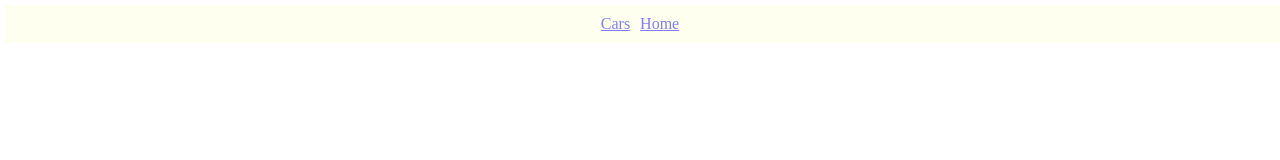
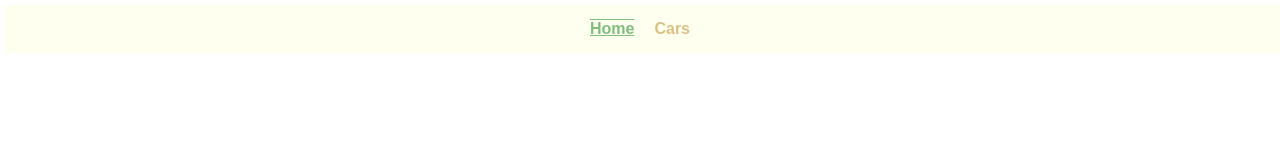
Before and after one commit to carltonj2000/tinaandcarlton2weddinginvite, a React (Create React App) app: page / in a window 1280 px wide. Shown: the top 160 px of the page. Built offline with nearby package versions, Linux system fonts and the light colour scheme.

Commit message:
add active link highlight

```diff
--- a/src/components/Header.js
+++ b/src/components/Header.js
@@ -22,9 +22,9 @@ const Container = styled.div`
   ${media.tablet`height: 300px`};
 `;
 
-export default ({ active }) => (
+export default () => (
   <Container>
-    <Navigation active={active} />
+    <Navigation />
     <Message />
   </Container>
 );
--- a/src/components/Layout.js
+++ b/src/components/Layout.js
@@ -12,10 +12,10 @@ const Container = styled.div`
   margin: 5px;
 `;
 
-export default ({ children, active }) => (
+export default ({ children }) => (
   <Container>
     <Meta />
-    <Header active={active} />
+    <Header />
     {children}
     <Footer />
   </Container>
--- a/src/components/Navigation.js
+++ b/src/components/Navigation.js
@@ -1,6 +1,6 @@
 import React from "react";
 import styled from "styled-components";
-import { Link } from "react-router-dom";
+import { NavLink } from "react-router-dom";
 
 import { Routes } from "../utils/routes";
 
@@ -13,14 +13,27 @@ const Container = styled.div`
   background: lightyellow;
   padding: 10px;
 `;
+const style = {
+  fontFamily: "Arial",
+  fontWeight: "bold",
+  margin: "5px",
+  textDecoration: "none",
+  color: "darkgoldenrod"
+};
+const styleActive = {
+  textDecoration: "underline overline",
+  color: "green"
+};
 
-export default props => (
-  <div>
-    <Container>
-      <Link to={Routes.cars}>Cars</Link>
-      <Link to={Routes.home}>Home</Link>
-    </Container>
-  </div>
+export default () => (
+  <Container>
+    <NavLink exact to={Routes.home} style={style} activeStyle={styleActive}>
+      Home
+    </NavLink>
+    <NavLink to={Routes.cars} style={style} activeStyle={styleActive}>
+      Cars
+    </NavLink>
+  </Container>
 );
 
 /*
```
Also changed, not shown: src/components/Lnk.js (deleted, +0 -27 lines).
